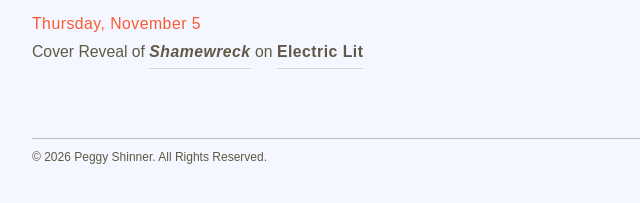
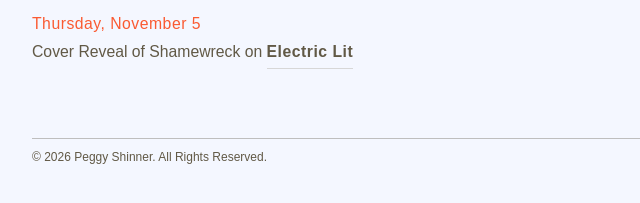
Before and after one commit to MarkAStammers/peggyshinner, a plain HTML site: page news.html in a window 1280 px wide. Shown: the part 235-438 px from the top of the page, 183-823 px from the left. Drawn offline with Linux system fonts and the light colour scheme; a web font is replaced by a local one.

Commit message:
Update to news.html

```diff
--- a/news.html
+++ b/news.html
@@ -68,7 +68,7 @@
 					<!-- COVER REVEAL ON ELECTRIC LIT -->
 					<ul>
 						<li class="news-date">Thursday, November 5</li>
-						<li class="news-story">Cover Reveal of <a class="fs-italic fw-600 ls-05" href="https://electricliterature.com/exclusive-cover-reveal-of-shamewreck-by-peggy-shinner/" target="blank">Shamewreck</a> on <a class="fw-600 ls-05" href="https://electricliterature.com/exclusive-cover-reveal-of-shamewreck-by-peggy-shinner/" target="blank">Electric Lit</a></li>
+						<li class="news-story">Cover Reveal of Shamewreck on <a class="fw-600 ls-05" href="https://electricliterature.com/exclusive-cover-reveal-of-shamewreck-by-peggy-shinner/" target="blank">Electric Lit</a></li>
 					</ul>
 				</section>
 			</main>
```
